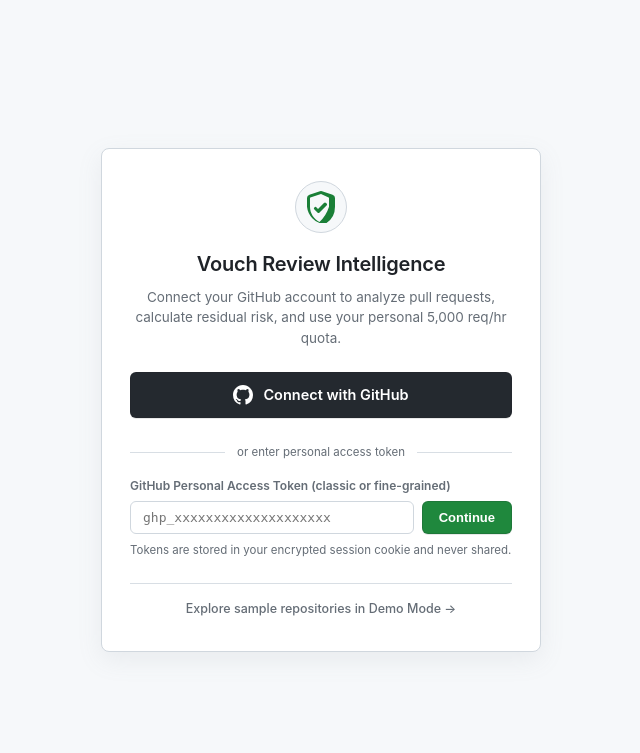
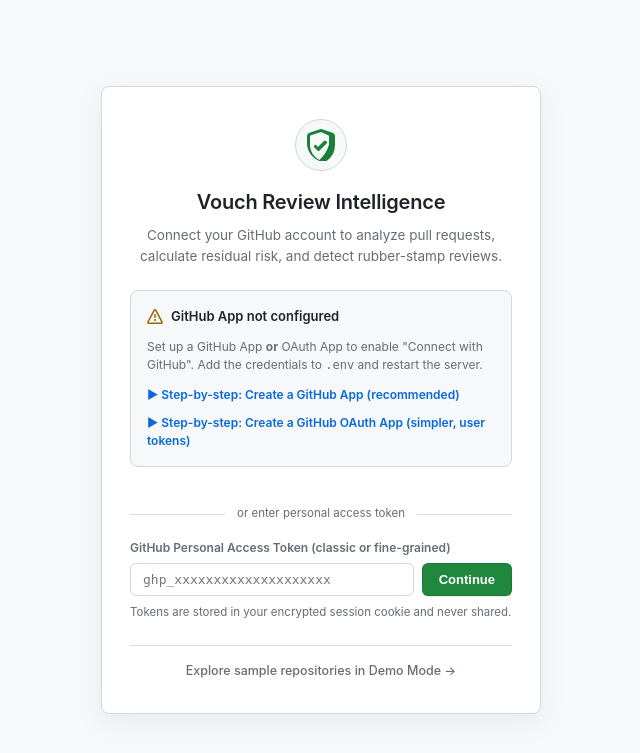
Before and after one commit to ankit-cybertron/Vouch, a Flask app: page / in a window 1280 px wide. Shown: the top 753 px of the page, without its empty margins (319-959 px from the left). Run offline with Flask 3, Linux system fonts and the light colour scheme.

Commit message:
fix(auth): fix OAuth redirect_uri for Elastic Beanstalk + add GitHub App landing UI
- Add APP_BASE_URL env var and _app_base_url() helper for canonical URL resolution
- Add ProxyFix middleware for X-Forwarded-Proto/Host support behind ALB/reverse proxy
- Replace request.host_url with _oauth_callback_uri() in both auth routes so the
  exact same URL is sent to GitHub whether running on localhost or EB
- Add _app_setup_callback_uri() helper for GitHub App callback URL
- Pass computed_oauth_callback_uri and computed_app_callback_uri to landing.html
- Update landing.html: show GitHub App install button when app_configured, OAuth
  button when has_oauth, and step-by-step setup instructions with exact callback
  URLs when neither is configured

```diff
--- a/dashboard/app.py
+++ b/dashboard/app.py
@@ -33,6 +33,7 @@
     url_for,
     has_request_context,
 )
+from werkzeug.middleware.proxy_fix import ProxyFix
 
 from dashboard.store import get_store
 from dashboard.version import get_version_info, __version__
@@ -80,6 +81,35 @@
 app.config["SECRET_KEY"] = os.environ.get("SECRET_KEY", "vouch-dev-secret")
 app.config["TEMPLATES_AUTO_RELOAD"] = True
 app.jinja_env.globals.update(max=max, min=min)
+
+# Support reverse-proxy headers (Elastic Beanstalk, ngrok, AWS ALB, etc.)
+# This ensures request.host_url and url_for() produce the correct scheme/host.
+app.wsgi_app = ProxyFix(app.wsgi_app, x_for=1, x_proto=1, x_host=1, x_prefix=1)
+
+
+def _app_base_url() -> str:
+    """
+    Return the canonical public base URL for this Vouch instance.
+
+    Uses APP_BASE_URL env var when set (required for deployed environments).
+    Falls back to Flask's request.host_url for localhost development.
+    """
+    base = os.environ.get("APP_BASE_URL", "").strip().rstrip("/")
+    if base:
+        return base
+    if has_request_context():
+        return request.host_url.rstrip("/")
+    return "http://localhost:5001"
+
+
+def _oauth_callback_uri() -> str:
+    """Build the exact GitHub OAuth callback URI, respecting APP_BASE_URL."""
+    return _app_base_url() + url_for("auth_github_callback")
+
+
+def _app_setup_callback_uri() -> str:
+    """Build the GitHub App post-install callback URI, respecting APP_BASE_URL."""
+    return _app_base_url() + url_for("auth_github_app_callback")
 
 
 def _resolve_github_token() -> str:
@@ -1219,6 +1249,10 @@
     # Legacy OAuth availability (fallback when GitHub App is not configured)
     has_oauth = bool(client_id) or bool(_resolve_github_token())
 
+    # Pre-compute the exact callback URLs for display in setup instructions
+    computed_oauth_callback_uri = _oauth_callback_uri()
+    computed_app_callback_uri = _app_setup_callback_uri()
+
     return render_template(
         "landing.html",
         sample_repos=sample_repos,
@@ -1227,6 +1261,8 @@
         error=error,
         app_configured=app_configured,
         app_install_url=app_install_url,
+        computed_oauth_callback_uri=computed_oauth_callback_uri,
+        computed_app_callback_uri=computed_app_callback_uri,
     )
 
 
@@ -1345,7 +1381,8 @@
     if client_id and client_secret:
         state = secrets.token_urlsafe(16)
         session["oauth_state"] = state
-        redirect_uri = request.host_url.rstrip("/") + url_for("auth_github_callback")
+        # Use APP_BASE_URL when deployed (Elastic Beanstalk / reverse proxy)
+        redirect_uri = _oauth_callback_uri()
 
         params = {
             "client_id": client_id,
@@ -1417,7 +1454,8 @@
     client_secret = os.environ.get("GITHUB_CLIENT_SECRET", "").strip()
 
     try:
-        redirect_uri = request.host_url.rstrip("/") + url_for("auth_github_callback")
+        # Use APP_BASE_URL when deployed so redirect_uri matches what GitHub expects
+        redirect_uri = _oauth_callback_uri()
         token_resp = requests.post(
             "https://github.com/login/oauth/access_token",
             headers={"Accept": "application/json"},
--- a/dashboard/templates/landing.html
+++ b/dashboard/templates/landing.html
@@ -1,6 +1,6 @@
 {% extends "base.html" %}
 {% block title %}Connect GitHub · Vouch Review Intelligence{% endblock %}
-{% block meta_description %}Connect your GitHub account or personal token to analyze pull requests with Vouch review intelligence.{% endblock %}
+{% block meta_description %}Connect your GitHub account to analyze pull requests with Vouch review intelligence.{% endblock %}
 {% block body_class %}landing-auth-body{% endblock %}
 {% block navbar %}{% endblock %}
 {% block footer %}{% endblock %}
@@ -17,19 +17,9 @@
       </div>
       <h1 class="gh-auth-title">Vouch Review Intelligence</h1>
       <p class="gh-auth-subtitle">
-        Connect your GitHub account to analyze pull requests, calculate residual risk, and use your personal 5,000 req/hr quota.
+        Connect your GitHub account to analyze pull requests, calculate residual risk, and detect rubber-stamp reviews.
       </p>
     </div>
-
-    <!-- Alert if OAuth setup is needed -->
-    {% if oauth_setup %}
-    <div class="gh-auth-alert" style="background:var(--color-attention-subtle); border-color:#d4a72c66; color:var(--color-fg-default);">
-      <div style="font-weight:600; margin-bottom:2px; color:var(--color-attention-fg);">GitHub OAuth not configured on server</div>
-      <div style="font-size:12px; color:var(--color-fg-muted);">
-        To enable 1-click OAuth, add <code class="gh-inline-code">GITHUB_CLIENT_ID</code> and <code class="gh-inline-code">GITHUB_CLIENT_SECRET</code> to <code class="gh-inline-code">.env</code>. Or simply enter your personal token below!
-      </div>
-    </div>
-    {% endif %}
 
     {% if error %}
     <div class="gh-auth-alert" style="background:var(--color-danger-subtle); border-color:#ff818266; color:var(--color-danger-fg);">
@@ -37,16 +27,21 @@
     </div>
     {% endif %}
 
-    <!-- ── THE ONE MAIN BUTTON: Connect with GitHub ─────────── -->
+    <!-- ── PRIMARY AUTH ACTIONS ──────────────────────────────── -->
     <div class="gh-auth-actions">
-      {% if has_oauth %}
-      <a href="/auth/github" class="gh-btn-connect-oauth" id="btn-connect-github">
+
+      {% if app_configured and app_install_url %}
+      <!-- GitHub App install button (highest priority) -->
+      <a href="{{ app_install_url }}" class="gh-btn-connect-oauth" id="btn-install-github-app" style="background:var(--color-btn-primary-bg); border-color:var(--color-btn-primary-border); color:var(--color-btn-primary-text); margin-bottom:8px;">
         <svg width="20" height="20" viewBox="0 0 16 16" fill="currentColor">
           <path d="M8 0c4.42 0 8 3.58 8 8a8.013 8.013 0 0 1-5.45 7.59c-.4.08-.55-.17-.55-.38 0-.27.01-1.13.01-2.2 0-.75-.25-1.23-.54-1.48 1.78-.2 3.65-.88 3.65-3.95 0-.88-.31-1.59-.82-2.15.08-.2.36-1.02-.08-2.12 0 0-.67-.22-2.2.82-.64-.18-1.32-.27-2-.27-.68 0-1.36.09-2 .27-1.53-1.03-2.2-.82-2.2-.82-.44 1.1-.16 1.92-.08 2.12-.51.56-.82 1.28-.82 2.15 0 3.06 1.86 3.75 3.64 3.95-.23.2-.44.55-.51 1.07-.46.21-1.61.55-2.33-.66-.15-.24-.6-.83-1.23-.82-.67.01-.27.38.01.53.34.19.73.9.82 1.13.16.45.68 1.31 2.69.94 0 .67.01 1.3.01 1.49 0 .21-.15.45-.55.38A7.995 7.995 0 0 1 0 8c0-4.42 3.58-8 8-8Z"></path>
         </svg>
-        <span>Connect with GitHub</span>
+        <span>Install Vouch on GitHub</span>
       </a>
-      {% else %}
+      {% endif %}
+
+      {% if has_oauth %}
+      <!-- OAuth connect button -->
       <a href="/auth/github" class="gh-btn-connect-oauth" id="btn-connect-github">
         <svg width="20" height="20" viewBox="0 0 16 16" fill="currentColor">
           <path d="M8 0c4.42 0 8 3.58 8 8a8.013 8.013 0 0 1-5.45 7.59c-.4.08-.55-.17-.55-.38 0-.27.01-1.13.01-2.2 0-.75-.25-1.23-.54-1.48 1.78-.2 3.65-.88 3.65-3.95 0-.88-.31-1.59-.82-2.15.08-.2.36-1.02-.08-2.12 0 0-.67-.22-2.2.82-.64-.18-1.32-.27-2-.27-.68 0-1.36.09-2 .27-1.53-1.03-2.2-.82-2.2-.82-.44 1.1-.16 1.92-.08 2.12-.51.56-.82 1.28-.82 2.15 0 3.06 1.86 3.75 3.64 3.95-.23.2-.44.55-.51 1.07-.46.21-1.61.55-2.33-.66-.15-.24-.6-.83-1.23-.82-.67.01-.27.38.01.53.34.19.73.9.82 1.13.16.45.68 1.31 2.69.94 0 .67.01 1.3.01 1.49 0 .21-.15.45-.55.38A7.995 7.995 0 0 1 0 8c0-4.42 3.58-8 8-8Z"></path>
@@ -54,6 +49,70 @@
         <span>Connect with GitHub</span>
       </a>
       {% endif %}
+
+      {% if not app_configured and not has_oauth %}
+      <!-- Neither is configured — show setup panel -->
+      <div style="background:var(--color-canvas-subtle); border:1px solid var(--color-border-default); border-radius:8px; padding:16px; margin-bottom:12px;">
+        <div style="display:flex; align-items:center; gap:8px; margin-bottom:12px;">
+          <svg width="16" height="16" viewBox="0 0 16 16" fill="currentColor" style="color:var(--color-attention-fg);">
+            <path d="M6.457 1.047c.659-1.234 2.427-1.234 3.086 0l6.082 11.378A1.75 1.75 0 0 1 14.082 15H1.918a1.75 1.75 0 0 1-1.543-2.575Zm1.763.707a.25.25 0 0 0-.44 0L1.698 13.132a.25.25 0 0 0 .22.368h12.164a.25.25 0 0 0 .22-.368Zm.53 3.996v2.5a.75.75 0 0 1-1.5 0v-2.5a.75.75 0 0 1 1.5 0ZM9 11a1 1 0 1 1-2 0 1 1 0 0 1 2 0Z"></path>
+          </svg>
+          <span style="font-weight:600; font-size:13px; color:var(--color-fg-default);">GitHub App not configured</span>
+        </div>
+        <p style="font-size:12px; color:var(--color-fg-muted); margin:0 0 12px;">
+          Set up a GitHub App <strong>or</strong> OAuth App to enable "Connect with GitHub". Add the credentials to <code>.env</code> and restart the server.
+        </p>
+
+        <!-- Step-by-step setup instructions -->
+        <details style="margin-bottom:10px;">
+          <summary style="font-size:12px; font-weight:600; color:var(--color-accent-fg); cursor:pointer; list-style:none;">
+            ▶ Step-by-step: Create a GitHub App (recommended)
+          </summary>
+          <ol style="font-size:11.5px; color:var(--color-fg-default); margin:10px 0 0 16px; line-height:1.8;">
+            <li>Go to <a href="https://github.com/settings/apps/new" target="_blank" style="color:var(--color-accent-fg);">github.com/settings/apps/new</a></li>
+            <li>Set <strong>GitHub App name</strong>: <code>Vouch</code></li>
+            <li>Set <strong>Homepage URL</strong>: <code>{{ computed_app_callback_uri.split('/auth')[0] }}</code></li>
+            <li>Under <strong>Post installation → Setup URL</strong>, paste:<br>
+              <code style="background:var(--color-canvas-default); padding:2px 6px; border-radius:4px; font-size:11px; display:block; margin-top:4px; user-select:all;">{{ computed_app_callback_uri }}</code>
+            </li>
+            <li>Enable <strong>"Redirect on update"</strong></li>
+            <li>Set <strong>Permissions → Repository</strong>: Contents (Read), Pull requests (Read), Metadata (Read)</li>
+            <li>Click <strong>Create GitHub App</strong></li>
+            <li>Copy the <strong>App ID</strong> and generate a <strong>Private Key</strong> (.pem)</li>
+            <li>Add to <code>.env</code>:
+              <pre style="background:var(--color-canvas-default); border:1px solid var(--color-border-default); border-radius:4px; padding:8px; font-size:11px; margin-top:6px; overflow-x:auto;">GITHUB_APP_ID=your_app_id
+GITHUB_APP_PRIVATE_KEY_PATH=/path/to/vouch.pem
+GITHUB_APP_INSTALL_URL=https://github.com/apps/vouch/installations/new
+APP_BASE_URL={{ computed_app_callback_uri.split('/auth')[0] }}</pre>
+            </li>
+            <li>Restart the server — the <strong>Install Vouch on GitHub</strong> button will appear</li>
+          </ol>
+        </details>
+
+        <details>
+          <summary style="font-size:12px; font-weight:600; color:var(--color-accent-fg); cursor:pointer; list-style:none;">
+            ▶ Step-by-step: Create a GitHub OAuth App (simpler, user tokens)
+          </summary>
+          <ol style="font-size:11.5px; color:var(--color-fg-default); margin:10px 0 0 16px; line-height:1.8;">
+            <li>Go to <a href="https://github.com/settings/applications/new" target="_blank" style="color:var(--color-accent-fg);">github.com/settings/applications/new</a></li>
+            <li>Set <strong>Application name</strong>: <code>Vouch</code></li>
+            <li>Set <strong>Homepage URL</strong>: <code>{{ computed_oauth_callback_uri.split('/auth')[0] }}</code></li>
+            <li>Set <strong>Authorization callback URL</strong> (paste exactly):
+              <code style="background:var(--color-canvas-default); padding:2px 6px; border-radius:4px; font-size:11px; display:block; margin-top:4px; user-select:all;">{{ computed_oauth_callback_uri }}</code>
+            </li>
+            <li>Click <strong>Register application</strong></li>
+            <li>Copy <strong>Client ID</strong> and generate a new <strong>Client Secret</strong></li>
+            <li>Add to <code>.env</code>:
+              <pre style="background:var(--color-canvas-default); border:1px solid var(--color-border-default); border-radius:4px; padding:8px; font-size:11px; margin-top:6px; overflow-x:auto;">GITHUB_CLIENT_ID=your_client_id
+GITHUB_CLIENT_SECRET=your_client_secret
+APP_BASE_URL={{ computed_oauth_callback_uri.split('/auth')[0] }}</pre>
+            </li>
+            <li>Restart the server — the <strong>Connect with GitHub</strong> button will work</li>
+          </ol>
+        </details>
+      </div>
+      {% endif %}
+
     </div>
 
     <!-- ── Divider ────────────────────────────────────────────── -->
```
